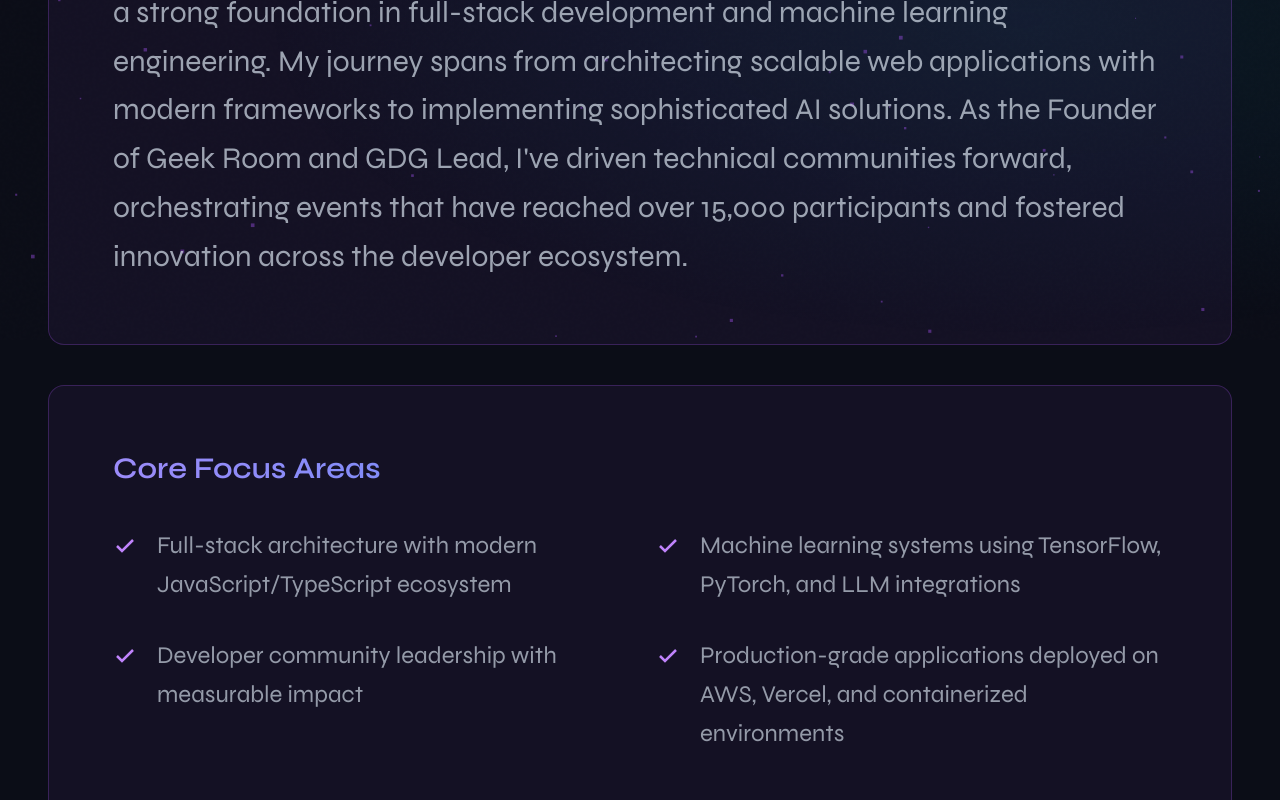
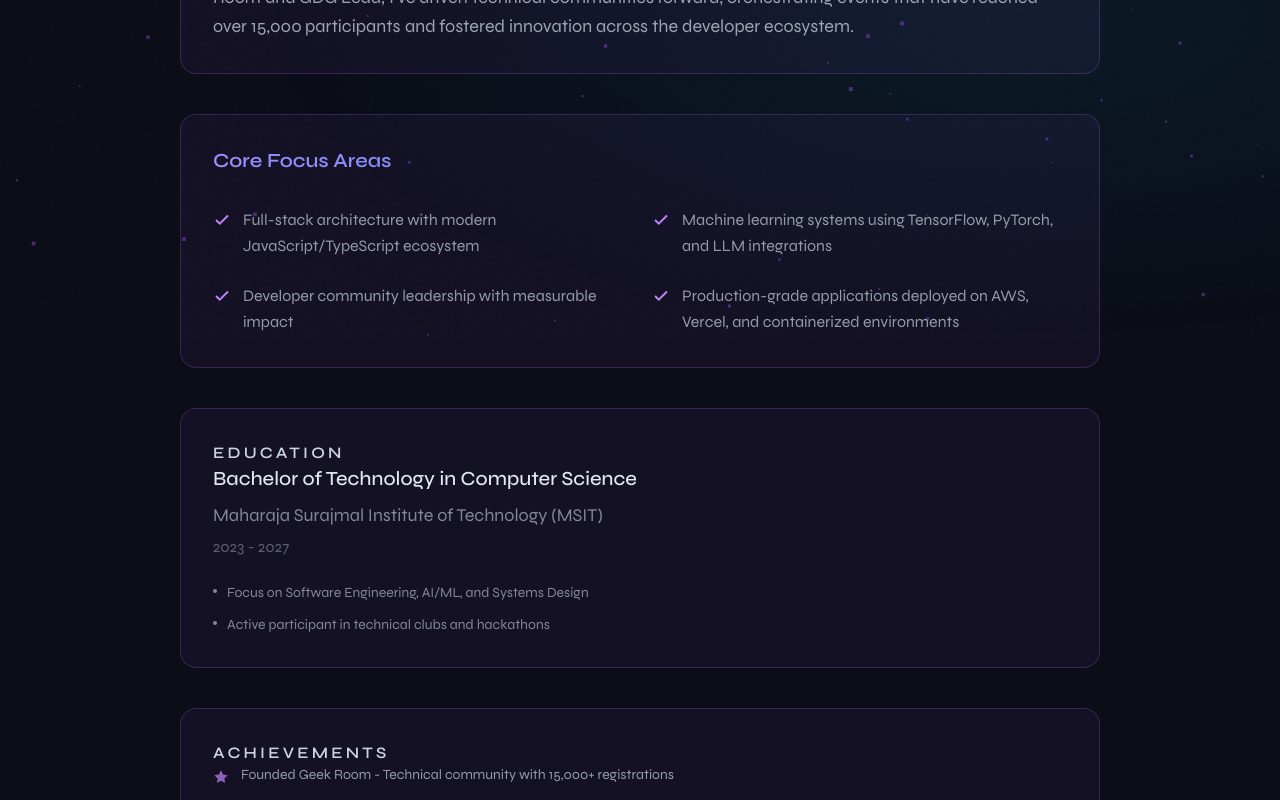
Before and after one commit to Sanidhya14321/Sanidhya_Portfolio, a Next.js app: page /about in a window 1280 px wide. Shown: the part 460-1260 px from the top of the page. Built offline with nearby package versions, Linux system fonts and the light colour scheme.

Commit message:
refactor: adjust padding and typography across multiple pages for improved layout and readability

```diff
--- a/app/about/page.tsx
+++ b/app/about/page.tsx
@@ -44,7 +44,7 @@ export default function AboutPage() {
     "dark-horse": "rounded-xl",
   };
 
-  const cardClass = `border ${cardRadius[theme]} p-12 md:p-16 transition-all duration-300`;
+  const cardClass = `border ${cardRadius[theme]} p-6 md:p-8 transition-all duration-300`;
   const cardStyle: React.CSSProperties = {
     backgroundColor: cc.bg,
     borderColor: cc.border,
@@ -53,7 +53,7 @@ export default function AboutPage() {
 
   return (
     <PageTransition>
-      <section className="mx-auto max-w-[95%] xl:max-w-[1400px] 2xl:max-w-[1600px] px-6 md:px-10 lg:px-12 py-12">
+      <section className="mx-auto max-w-[95%] xl:max-w-[1000px] 2xl:max-w-[1200px] px-6 md:px-8 lg:px-10 py-12">
         <SectionHeading label="Background" title="About Me" />
 
         <motion.div variants={stagger} initial="hidden" whileInView="show" viewport={{ once: true }} className="space-y-10">
@@ -66,7 +66,7 @@ export default function AboutPage() {
                 delay={30}
                 animateBy="words"
                 direction="top"
-                className="text-2xl md:text-3xl leading-relaxed opacity-75"
+                className="text-base md:text-lg leading-relaxed opacity-75"
               />
             </SpotlightCard>
             </ClickSpark>
@@ -82,7 +82,7 @@ export default function AboutPage() {
                   theme === "aurora" ? "#A78BFA" : theme === "industrial" ? "#A3A3A3" : theme === "glass" ? "#9CA3AF" : "#00D9FF"
                 ]}
                 animationSpeed={6}
-                className="text-2xl md:text-3xl font-semibold"
+                className="text-lg md:text-xl font-semibold"
               >
                 <ShinyText
                   text="Core Focus Areas"
@@ -90,13 +90,13 @@ export default function AboutPage() {
                   className="!text-inherit"
                 />
               </GradientText>
-              <div className="mt-10 grid gap-8 sm:grid-cols-2">
+              <div className="mt-8 grid gap-6 sm:grid-cols-2">
               {data.about.highlights.map((h, i) => (
-                <div key={i} className="flex items-start gap-5">
-                  <span className="mt-2" style={{ color: ac.primary }}>
-                    <svg width="24" height="24" viewBox="0 0 24 24" fill="none" stroke="currentColor" strokeWidth="2.5"><polyline points="20 6 9 17 4 12" /></svg>
+                <div key={i} className="flex items-start gap-3">
+                  <span className="mt-1 flex-shrink-0" style={{ color: ac.primary }}>
+                    <svg width="18" height="18" viewBox="0 0 24 24" fill="none" stroke="currentColor" strokeWidth="2.5"><polyline points="20 6 9 17 4 12" /></svg>
                   </span>
-                  <p className="text-xl md:text-2xl leading-relaxed" style={{ opacity: 0.7 }}>{h}</p>
+                  <p className="text-sm md:text-base leading-relaxed" style={{ opacity: 0.7 }}>{h}</p>
                 </div>
               ))}
             </div>
@@ -112,16 +112,16 @@ export default function AboutPage() {
               text="Education"
               speed={35}
               maxIterations={10}
-              className={`${sectionStyles[theme].labelClass} mb-8 !text-inherit text-2xl md:text-3xl`}
+              className={`${sectionStyles[theme].labelClass} mb-6 !text-inherit text-sm md:text-base`}
             />
-            <p className="text-2xl md:text-3xl font-medium text-[var(--heading)]">{data.education.degree}</p>
-            <p className="mt-4 text-xl md:text-2xl" style={{ opacity: 0.6 }}>{data.education.institution}</p>
-            <p className="mt-2.5 text-lg md:text-xl" style={{ opacity: 0.4 }}>{data.education.period}</p>
+            <p className="text-lg md:text-xl font-medium text-[var(--heading)]">{data.education.degree}</p>
+            <p className="mt-2 text-base md:text-lg" style={{ opacity: 0.6 }}>{data.education.institution}</p>
+            <p className="mt-1.5 text-sm md:text-base" style={{ opacity: 0.4 }}>{data.education.period}</p>
             {data.education.achievements.length > 0 && (
-              <ul className="mt-8 space-y-4">
+              <ul className="mt-6 space-y-3">
                 {data.education.achievements.map((a, i) => (
-                  <li key={i} className="flex items-start gap-3.5 text-lg md:text-xl" style={{ opacity: 0.6 }}>
-                    <span className="mt-2 h-1.5 w-1.5 rounded-full bg-current flex-shrink-0" />
+                  <li key={i} className="flex items-start gap-2.5 text-xs md:text-sm" style={{ opacity: 0.6 }}>
+                    <span className="mt-1.5 h-1 w-1 rounded-full bg-current flex-shrink-0" />
                     {a}
                   </li>
                 ))}
@@ -139,13 +139,13 @@ export default function AboutPage() {
               <ShinyText
                 text="Achievements"
                 speed={5}
-                className={`${sectionStyles[theme].labelClass} mb-8 !text-inherit text-2xl md:text-3xl`}
+                className={`${sectionStyles[theme].labelClass} mb-6 !text-inherit text-sm md:text-base`}
               />
-              <ul className="space-y-5">
+              <ul className="space-y-3">
                 {data.achievements.map((a, i) => (
-                  <li key={i} className="flex items-start gap-4 text-lg md:text-xl" style={{ opacity: 0.7 }}>
-                    <span className="mt-1.5" style={{ color: ac.primary }}>
-                      <svg width="20" height="20" viewBox="0 0 24 24" fill="currentColor"><path d="M12 2l3.09 6.26L22 9.27l-5 4.87 1.18 6.88L12 17.77l-6.18 3.25L7 14.14 2 9.27l6.91-1.01L12 2z" /></svg>
+                  <li key={i} className="flex items-start gap-3 text-xs md:text-sm" style={{ opacity: 0.7 }}>
+                    <span className="mt-1" style={{ color: ac.primary }}>
+                      <svg width="16" height="16" viewBox="0 0 24 24" fill="currentColor"><path d="M12 2l3.09 6.26L22 9.27l-5 4.87 1.18 6.88L12 17.77l-6.18 3.25L7 14.14 2 9.27l6.91-1.01L12 2z" /></svg>
                     </span>
                     {a}
                   </li>
--- a/app/contact/page.tsx
+++ b/app/contact/page.tsx
@@ -86,7 +86,7 @@ export default function ContactPage() {
     "dark-horse": "rounded-xl",
   };
 
-  const cardClass = `border ${cardRadius[theme]} p-10 md:p-12 transition-all duration-300 group`;
+  const cardClass = `border ${cardRadius[theme]} p-6 md:p-8 transition-all duration-300 group`;
   const cardStyle: React.CSSProperties = {
     backgroundColor: cc.bg,
     borderColor: cc.border,
@@ -95,7 +95,7 @@ export default function ContactPage() {
 
   return (
     <PageTransition>
-      <section className="mx-auto max-w-[95%] xl:max-w-[1400px] 2xl:max-w-[1600px] px-6 md:px-10 lg:px-12 py-24 md:py-32">
+      <section className="mx-auto max-w-[95%] xl:max-w-[1000px] 2xl:max-w-[1200px] px-6 md:px-8 lg:px-10 py-16 md:py-20">
         <SectionHeading label="Connect" title="Get in Touch"/>
 
         {/* 2x2 grid for contact items */}
@@ -111,7 +111,7 @@ export default function ContactPage() {
                 <a href={item.href} target={item.href.startsWith("mailto") ? undefined : "_blank"} rel="noopener noreferrer" className="block h-full">
                   <SpotlightCard spotlightColor={spotlightColor[theme]} className={`${cardClass} hover:scale-[1.02]`} style={cardStyle}>
                 <div
-                  className="flex h-20 w-20 items-center justify-center flex-shrink-0 mb-8 text-2xl"
+                  className="flex h-16 w-16 items-center justify-center flex-shrink-0 mb-6 text-lg"
                   style={{
                     backgroundColor: ac.iconBg,
                     color: ac.primary,
@@ -126,11 +126,11 @@ export default function ContactPage() {
                 <ShinyText
                   text={item.label}
                   speed={4}
-                  className={`text-lg md:text-xl font-semibold ${sectionStyles[theme].labelClass} !text-inherit`}
+                  className={`text-base md:text-lg font-semibold ${sectionStyles[theme].labelClass} !text-inherit`}
                 />
-                <p className="text-2xl md:text-3xl text-[var(--heading)] mt-4 font-medium">{item.value}</p>
+                <p className="text-lg md:text-xl text-[var(--heading)] mt-3 font-medium">{item.value}</p>
                 <p
-                  className="mt-6 text-lg md:text-xl font-medium opacity-0 group-hover:opacity-100 transition-opacity"
+                  className="mt-4 text-xs md:text-sm font-medium opacity-0 group-hover:opacity-100 transition-opacity"
                   style={{ color: ac.primary }}
                 >
                   Open &rarr;
--- a/app/experience/page.tsx
+++ b/app/experience/page.tsx
@@ -43,7 +43,7 @@ export default function ExperiencePage() {
     "dark-horse": "rounded-xl",
   };
 
-  const cardClass = `border ${cardRadius[theme]} p-12 md:p-16 transition-all duration-300`;
+  const cardClass = `border ${cardRadius[theme]} p-6 md:p-8 transition-all duration-300`;
   const cardStyle: React.CSSProperties = {
     backgroundColor: cc.bg,
     borderColor: cc.border,
@@ -52,7 +52,7 @@ export default function ExperiencePage() {
 
   return (
     <PageTransition>
-      <section className="mx-auto max-w-[95%] xl:max-w-[1400px] 2xl:max-w-[1600px] px-6 md:px-10 lg:px-12 pb-12">
+      <section className="mx-auto max-w-[95%] xl:max-w-[1000px] 2xl:max-w-[1200px] px-6 md:px-8 lg:px-10 pb-12">
         <SectionHeading label="Career" title="Experience" />
 
         <motion.div
@@ -71,13 +71,13 @@ export default function ExperiencePage() {
                   style={cardStyle}
                 >
               {/* Period at top */}
-              <div className="flex items-center gap-4 mb-7">
+              <div className="flex items-center gap-3 mb-4">
                 <span
-                  className="h-3 w-3 rounded-full flex-shrink-0"
+                  className="h-2.5 w-2.5 rounded-full flex-shrink-0"
                   style={{ backgroundColor: ac.dot }}
                 />
                 <span
-                  className="text-lg md:text-xl font-semibold tracking-wider uppercase"
+                  className="text-xs md:text-sm font-semibold tracking-wider uppercase"
                   style={{ color: ac.primary }}
                 >
                   <ShinyText
@@ -89,7 +89,7 @@ export default function ExperiencePage() {
               </div>
 
               {/* Title & Company */}
-              <h3 className="text-3xl md:text-4xl font-semibold text-[var(--heading)]">
+              <h3 className="text-base md:text-lg font-semibold text-[var(--heading)]">
                 <GradientText
                   colors={[
                     theme === "aurora" ? "#818CF8" : theme === "industrial" ? "#FFFFFF" : theme === "glass" ? "#FFFFFF" : "#00FFA3",
@@ -101,19 +101,19 @@ export default function ExperiencePage() {
                   {exp.title}
                 </GradientText>
               </h3>
-              <p className="text-2xl md:text-3xl mt-3" style={{ opacity: 0.6 }}>
+              <p className="text-sm md:text-base mt-1.5 mb-3" style={{ opacity: 0.6 }}>
                 {exp.company}
               </p>
 
               {/* Description */}
-              <p className="mt-8 text-xl md:text-2xl" style={{ lineHeight: 1.8, opacity: 0.7 }}>
+              <p className="mt-3 text-xs md:text-sm" style={{ lineHeight: 1.6, opacity: 0.7 }}>
                 {exp.description}
               </p>
 
               {/* Impact */}
               {exp.impact && (
                 <p
-                  className="mt-6 text-xl md:text-2xl font-medium"
+                  className="mt-4 text-xs md:text-sm font-medium"
                   style={{ color: ac.impact }}
                 >
                   {exp.impact}
@@ -121,7 +121,7 @@ export default function ExperiencePage() {
               )}
 
               {/* Tech */}
-              <div className="mt-10 flex flex-wrap gap-4">
+              <div className="mt-5 flex flex-wrap gap-2">
                 {exp.tech.map((t) => (
                   <Badge key={t} text={t} />
                 ))}
--- a/app/projects/page.tsx
+++ b/app/projects/page.tsx
@@ -71,8 +71,8 @@ export default function ProjectsPage() {
     "dark-horse": "rounded-xl",
   };
 
-  const cardClass = `border ${cardRadius[theme]} p-12 md:p-16 transition-all duration-300`;
-  const smallCardClass = `border ${cardRadius[theme]} p-10 md:p-12 h-full transition-all duration-300`;
+  const cardClass = `border ${cardRadius[theme]} p-6 md:p-8 transition-all duration-300`;
+  const smallCardClass = `border ${cardRadius[theme]} p-5 md:p-6 h-full transition-all duration-300`;
   const cardStyle: React.CSSProperties = {
     backgroundColor: cc.bg,
     borderColor: cc.border,
@@ -81,7 +81,7 @@ export default function ProjectsPage() {
 
   return (
     <PageTransition>
-      <section className="mx-auto max-w-[95%] xl:max-w-[1400px] 2xl:max-w-[1600px] px-6 md:px-10 lg:px-12 pb-12">
+      <section className="mx-auto max-w-[95%] xl:max-w-[1000px] 2xl:max-w-[1200px] px-6 md:px-8 lg:px-10 pb-12">
         <SectionHeading label="Work" title="Projects" />
 
         {/* Featured */}
@@ -106,44 +106,44 @@ export default function ProjectsPage() {
 
         {/* Other projects */}
         {data.otherProjects.length > 0 && (
-          <div className="mt-28">
+          <div className="mt-16">
             <GradientText
               colors={[
                 theme === "aurora" ? "#818CF8" : theme === "industrial" ? "#FAFAFA" : theme === "glass" ? "#FFFFFF" : "#00FFA3",
                 theme === "aurora" ? "#A78BFA" : theme === "industrial" ? "#A3A3A3" : theme === "glass" ? "#9CA3AF" : "#00D9FF"
               ]}
               animationSpeed={6}
-              className="text-3xl md:text-4xl font-bold"
+              className="text-xl md:text-2xl font-bold"
             >
               <ShinyText text="Other Projects" speed={5} className="!text-inherit" />
             </GradientText>
-            <div className="mt-12">
+            <div className="mt-8">
               <motion.div
                 variants={stagger}
                 initial="hidden"
                 whileInView="show"
                 viewport={{ once: true }}
-                className="grid gap-8 sm:grid-cols-2"
+                className="grid gap-6 sm:grid-cols-2"
               >
                 {data.otherProjects.map((proj, i) => (
                   <motion.div key={i} variants={fadeUp}>
                     <ClickSpark sparkColor={ac.primary}>
                     <SpotlightCard spotlightColor={spotlightColor[theme]} className={`${smallCardClass} hover:scale-[1.02]`} style={cardStyle}>
-                      <h4 className="text-2xl md:text-3xl font-medium text-[var(--heading)]">{proj.title}</h4>
-                      <p className="mt-5 text-lg md:text-xl leading-relaxed" style={{ opacity: 0.6 }}>{proj.description}</p>
-                      <div className="mt-8 flex flex-wrap gap-3">
+                      <h4 className="text-base md:text-lg font-medium text-[var(--heading)]">{proj.title}</h4>
+                      <p className="mt-3 text-xs md:text-sm leading-relaxed" style={{ opacity: 0.6 }}>{proj.description}</p>
+                      <div className="mt-6 flex flex-wrap gap-2">
                         {proj.tech.map((t) => (
                           <Badge key={t} text={t} />
                         ))}
                       </div>
-                      <div className="mt-6 flex gap-5">
+                      <div className="mt-4 flex gap-3">
                         {proj.github && (
-                          <a href={proj.github} target="_blank" rel="noopener noreferrer" className="text-lg md:text-xl transition-colors" style={{ color: ac.primary }}>
+                          <a href={proj.github} target="_blank" rel="noopener noreferrer" className="text-xs md:text-sm transition-colors" style={{ color: ac.primary }}>
                             Source
                           </a>
                         )}
                         {proj.demo && (
-                          <a href={proj.demo} target="_blank" rel="noopener noreferrer" className="text-lg md:text-xl transition-colors" style={{ color: ac.primary }}>
+                          <a href={proj.demo} target="_blank" rel="noopener noreferrer" className="text-xs md:text-sm transition-colors" style={{ color: ac.primary }}>
                             Demo
                           </a>
                         )}
@@ -170,49 +170,49 @@ function ProjectCardContent({ proj, theme, statusColors, ac, cc }: {
   cc: { bg: string; border: string; hoverBorder: string; backdropFilter?: string };
 }) {
   return (
-    <div className="flex flex-col gap-8 md:flex-row md:items-start md:justify-between">
+    <div className="flex flex-col gap-6 md:flex-row md:items-start md:justify-between">
       <div className="flex-1">
-        <div className="flex items-center gap-6 mb-4">
-          <h3 className="text-3xl md:text-4xl font-semibold text-[var(--heading)]">{proj.title}</h3>
+        <div className="flex items-center gap-4 mb-3 flex-wrap">
+          <h3 className="text-lg md:text-xl font-semibold text-[var(--heading)]">{proj.title}</h3>
           <span
-            className="text-lg md:text-xl font-medium px-4 py-2 rounded-full"
+            className="text-xs md:text-sm font-medium px-3 py-1.5 rounded-full"
             style={statusColors[theme]?.[proj.status] || {}}
           >
             {proj.status}
           </span>
         </div>
 
-        <p className="mt-8 text-xl md:text-2xl max-w-2xl" style={{ lineHeight: 1.9, opacity: 0.7 }}>
+        <p className="mt-4 text-sm md:text-base max-w-2xl" style={{ lineHeight: 1.6, opacity: 0.7 }}>
           {proj.description}
         </p>
 
         {proj.highlights && proj.highlights.length > 0 && (
-          <ul className="mt-8 space-y-4">
+          <ul className="mt-6 space-y-3">
             {proj.highlights.map((h: string, j: number) => (
-              <li key={j} className="flex items-start gap-4 text-lg md:text-xl" style={{ opacity: 0.6 }}>
-                <span className="mt-2 h-1.5 w-1.5 rounded-full bg-current flex-shrink-0" />
+              <li key={j} className="flex items-start gap-3 text-xs md:text-sm" style={{ opacity: 0.6 }}>
+                <span className="mt-2 h-1 w-1 rounded-full bg-current flex-shrink-0" />
                 {h}
               </li>
             ))}
           </ul>
         )}
 
-        <div className="mt-10 flex flex-wrap gap-4">
+        <div className="mt-6 flex flex-wrap gap-3">
           {proj.tech.map((t: string) => (
             <Badge key={t} text={t} />
           ))}
         </div>
       </div>
 
-      <div className="flex gap-6 flex-shrink-0 mt-4 md:mt-0">
+      <div className="flex gap-4 flex-shrink-0 mt-3 md:mt-0">
         {proj.github && (
           <a href={proj.github} target="_blank" rel="noopener noreferrer" className="transition-colors" style={{ color: ac.primary }}>
-            <svg width="28" height="28" viewBox="0 0 24 24" fill="currentColor"><path d="M12 0C5.37 0 0 5.37 0 12c0 5.31 3.435 9.795 8.205 11.385.6.105.825-.255.825-.57 0-.285-.015-1.23-.015-2.235-3.015.555-3.795-.735-4.035-1.41-.135-.345-.72-1.41-1.23-1.695-.42-.225-1.02-.78-.015-.795.945-.015 1.62.87 1.845 1.23 1.08 1.815 2.805 1.305 3.495.99.105-.78.42-1.305.765-1.605-2.67-.3-5.46-1.335-5.46-5.925 0-1.305.465-2.385 1.23-3.225-.12-.3-.54-1.53.12-3.18 0 0 1.005-.315 3.3 1.23.96-.27 1.98-.405 3-.405s2.04.135 3 .405c2.295-1.56 3.3-1.23 3.3-1.23.66 1.65.24 2.88.12 3.18.765.84 1.23 1.905 1.23 3.225 0 4.605-2.805 5.625-5.475 5.925.435.375.81 1.095.81 2.22 0 1.605-.015 2.895-.015 3.3 0 .315.225.69.825.57A12.02 12.02 0 0024 12c0-6.63-5.37-12-12-12z"/></svg>
+            <svg width="24" height="24" viewBox="0 0 24 24" fill="currentColor"><path d="M12 0C5.37 0 0 5.37 0 12c0 5.31 3.435 9.795 8.205 11.385.6.105.825-.255.825-.57 0-.285-.015-1.23-.015-2.235-3.015.555-3.795-.735-4.035-1.41-.135-.345-.72-1.41-1.23-1.695-.42-.225-1.02-.78-.015-.795.945-.015 1.62.87 1.845 1.23 1.08 1.815 2.805 1.305 3.495.99.105-.78.42-1.305.765-1.605-2.67-.3-5.46-1.335-5.46-5.925 0-1.305.465-2.385 1.23-3.225-.12-.3-.54-1.53.12-3.18 0 0 1.005-.315 3.3 1.23.96-.27 1.98-.405 3-.405s2.04.135 3 .405c2.295-1.56 3.3-1.23 3.3-1.23.66 1.65.24 2.88.12 3.18.765.84 1.23 1.905 1.23 3.225 0 4.605-2.805 5.625-5.475 5.925.435.375.81 1.095.81 2.22 0 1.605-.015 2.895-.015 3.3 0 .315.225.69.825.57A12.02 12.02 0 0024 12c0-6.63-5.37-12-12-12z"/></svg>
           </a>
         )}
         {proj.demo && (
           <a href={proj.demo} target="_blank" rel="noopener noreferrer" className="transition-colors" style={{ color: ac.primary }}>
-            <svg width="28" height="28" viewBox="0 0 24 24" fill="none" stroke="currentColor" strokeWidth="2"><path d="M18 13v6a2 2 0 01-2 2H5a2 2 0 01-2-2V8a2 2 0 012-2h6M15 3h6v6M10 14L21 3"/></svg>
+            <svg width="24" height="24" viewBox="0 0 24 24" fill="none" stroke="currentColor" strokeWidth="2"><path d="M18 13v6a2 2 0 01-2 2H5a2 2 0 01-2-2V8a2 2 0 012-2h6M15 3h6v6M10 14L21 3"/></svg>
           </a>
         )}
       </div>
--- a/app/skills/page.tsx
+++ b/app/skills/page.tsx
@@ -58,7 +58,7 @@ export default function SkillsPage() {
     "dark-horse": "rounded-lg",
   };
 
-  const cardClass = `border ${cardRadius[theme]} p-12 md:p-16`;
+  const cardClass = `border ${cardRadius[theme]} p-6 md:p-8`;
   const cardStyle: React.CSSProperties = {
     backgroundColor: cc.bg,
     borderColor: cc.border,
@@ -112,68 +112,70 @@ export default function SkillsPage() {
 
   return (
     <PageTransition>
-      <section className="mx-auto max-w-[95%] xl:max-w-[1400px] 2xl:max-w-[1600px] px-6 md:px-10 lg:px-12 py-12">
+      <section className="mx-auto max-w-[95%] xl:max-w-[1000px] 2xl:max-w-[1200px] px-6 md:px-8 lg:px-10 py-12">
         <SectionHeading label="Technical" title="Skills" />
 
         {/* Logo Loop Section */}
         <LazyComponent
           fallback={
-            <div className="mb-20 mt-16">
-              <Skeleton variant="text" width="40%" height={32} className="mb-10 mx-auto" />
-              <div className="flex items-center gap-8 overflow-hidden justify-center">
+            <div className="mb-12 mt-8">
+              <Skeleton variant="text" width="40%" height={24} className="mb-6 mx-auto" />
+              <div className="flex items-center gap-6 overflow-hidden justify-center">
                 {[1, 2, 3, 4, 5, 6].map((i) => (
-                  <Skeleton key={i} variant="rounded" width={80} height={80} />
+                  <Skeleton key={i} variant="rounded" width={60} height={60} />
                 ))}
               </div>
             </div>
           }
         >
-          <div className="mb-20 mt-16">
-            <h3 className="text-2xl md:text-3xl font-semibold text-center mb-10">Technology Stack</h3>
+          <div className="mb-12 mt-8">
+            <h3 className="text-lg md:text-xl font-semibold text-center mb-8">Technology Stack</h3>
             <LogoLoop
               logos={logoItems}
               speed={80}
               direction="left"
-              logoHeight={60}
-              gap={40}
+              logoHeight={50}
+              gap={30}
               pauseOnHover={true}
               scaleOnHover={true}
               fadeOut={true}
               fadeOutColor={fadeOutColor[theme]}
               ariaLabel="Technology stack logos"
-              className="max-w-[60%] mx-auto"
+              className="max-w-[70%] mx-auto"
             />
           </div>
         </LazyComponent>
 
+        {/* Redesigned Skills Section */}
+        <div className="mt-12">
+          <h3 className="text-lg md:text-xl font-semibold text-center mb-12">Skills by Category</h3>
           <motion.div
             variants={stagger}
             initial="hidden"
             whileInView="show"
             viewport={{ once: true }}
-          className="space-y-10"
+            className="grid gap-6 md:grid-cols-2 lg:grid-cols-3"
           >
             {Object.entries(data.skills).map(([category, skills]) => (
               <motion.div key={category} variants={fadeUp}>
                 <ClickSpark sparkColor={ac.primary}>
-                <SpotlightCard
-                  spotlightColor={spotlightColor[theme]}
-                  className={`${cardClass} hover:scale-[1.01] transition-transform duration-300`}
+                  <div
+                    className={`${cardClass} border hover:scale-[1.02] transition-transform duration-300 h-full`}
                     style={cardStyle}
                   >
-              <h3 className="mb-10" style={categoryStyle[theme]}>
+                    <h4 className="mb-4 text-sm md:text-base font-semibold" style={{color: ac.primary}}>
                       <DecryptedText
                         text={category}
                         speed={35}
                         maxIterations={10}
                         className="!text-inherit"
                       />
-              </h3>
-              <div className="flex flex-wrap gap-6">
+                    </h4>
+                    <div className="flex flex-wrap gap-2">
                       {skills.map((skill) => (
                         <span
                           key={skill.name}
-                    className={`inline-flex items-center px-6 py-3 text-lg md:text-xl font-medium border transition-all duration-200 cursor-default ${tagRadius[theme]}`}
+                          className={`inline-flex items-center px-2.5 py-1.5 text-xs md:text-sm font-medium border transition-all duration-200 cursor-default ${tagRadius[theme]}`}
                           style={{
                             color: "var(--heading)",
                             opacity: 0.8,
@@ -184,11 +186,12 @@ export default function SkillsPage() {
                         </span>
                       ))}
                     </div>
-            </SpotlightCard>
+                  </div>
                 </ClickSpark>
               </motion.div>
             ))}
           </motion.div>
+        </div>
       </section>
     </PageTransition>
   );
```
Also changed, not shown: app/page.tsx (+6 -6 lines), lib/themes.ts (+4 -4 lines). Lines whose indentation alone changed are shown as unchanged.
